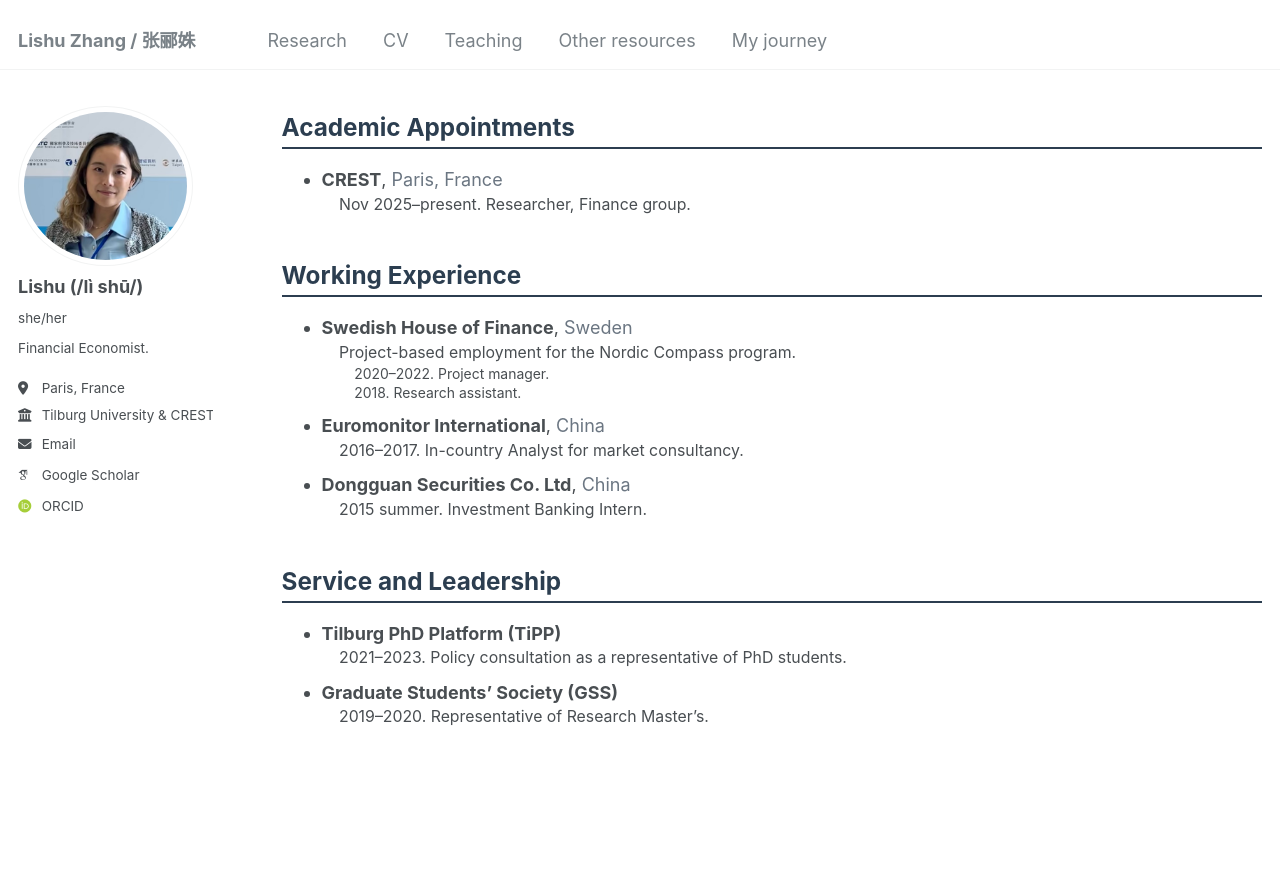
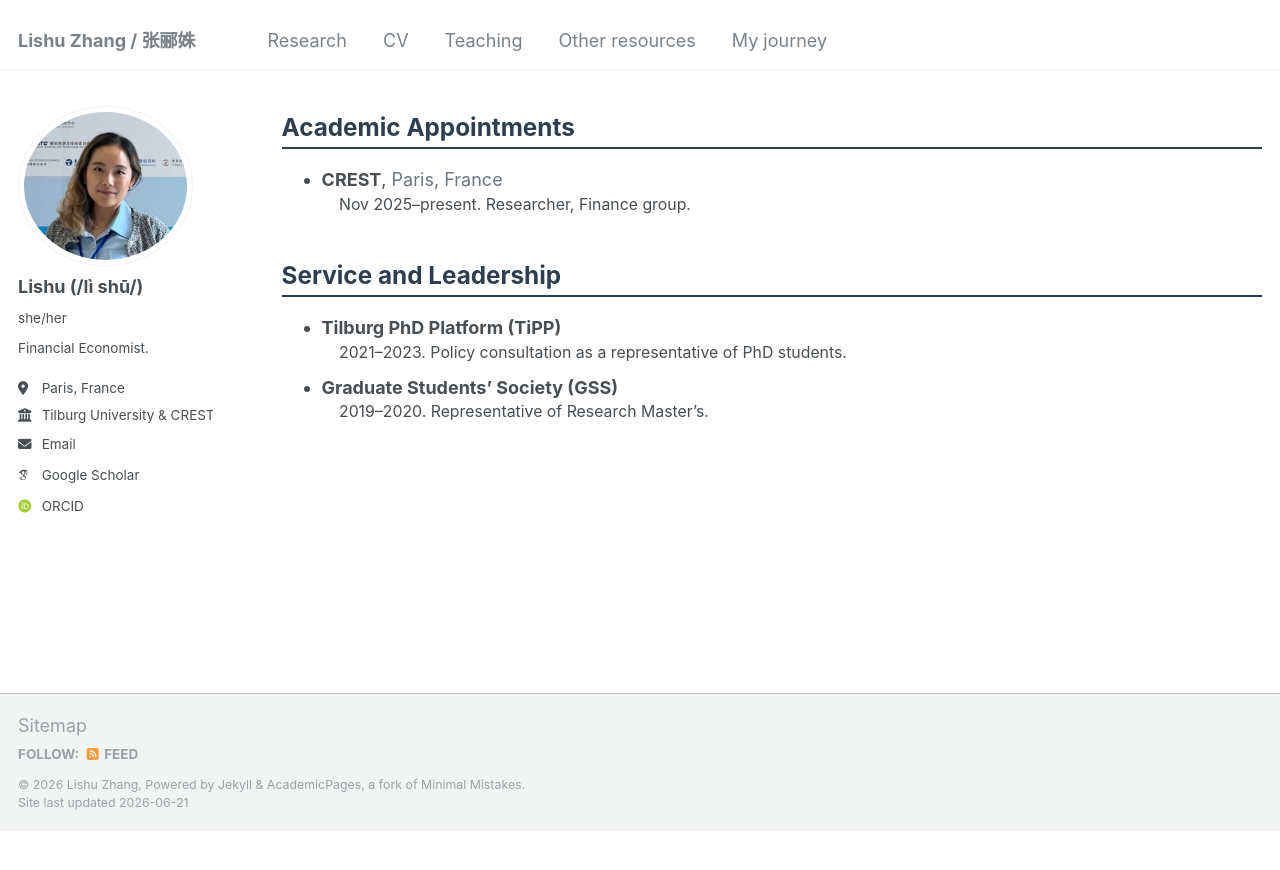
Before and after one commit to LishuZ/LishuZ.github.io, a Jekyll site: the page built from _pages/cv.md, in a window 1280 px wide and 900 px high, scrolled down 420 px. Shown: the top 870 px of the window. Built offline with Jekyll 4.4.1, drawn with Linux system fonts in a browser that asks for light colours; some web fonts are replaced; after the commit the page ends 1251 px from its top, so only the background shows below that.

Commit message:
Remove Working Experience section from website CV
Co-Authored-By: Claude Opus 4.8 (1M context) <noreply@anthropic.com>

```diff
--- a/_pages/cv.md
+++ b/_pages/cv.md
@@ -51,17 +51,6 @@ View / Download my **[CV](https://www.dropbox.com/scl/fi/qijnx8gppf8potsj0bdlx/c
 * <span class="org">CREST</span>, <span class="place">Paris, France</span>
   * Nov 2025–present. Researcher, Finance group.
 
-## Working Experience
-
-* <span class="org">Swedish House of Finance</span>, <span class="place">Sweden</span>
-  * Project-based employment for the Nordic Compass program.
-    * 2020–2022. Project manager.
-    * 2018\. Research assistant.
-* <span class="org">Euromonitor International</span>, <span class="place">China</span>
-  * 2016–2017. In-country Analyst for market consultancy.
-* <span class="org">Dongguan Securities Co. Ltd</span>, <span class="place">China</span>
-  * 2015 summer. Investment Banking Intern.
-
 ## Service and Leadership
 
 * <span class="org">Tilburg PhD Platform (TiPP)</span>
```
